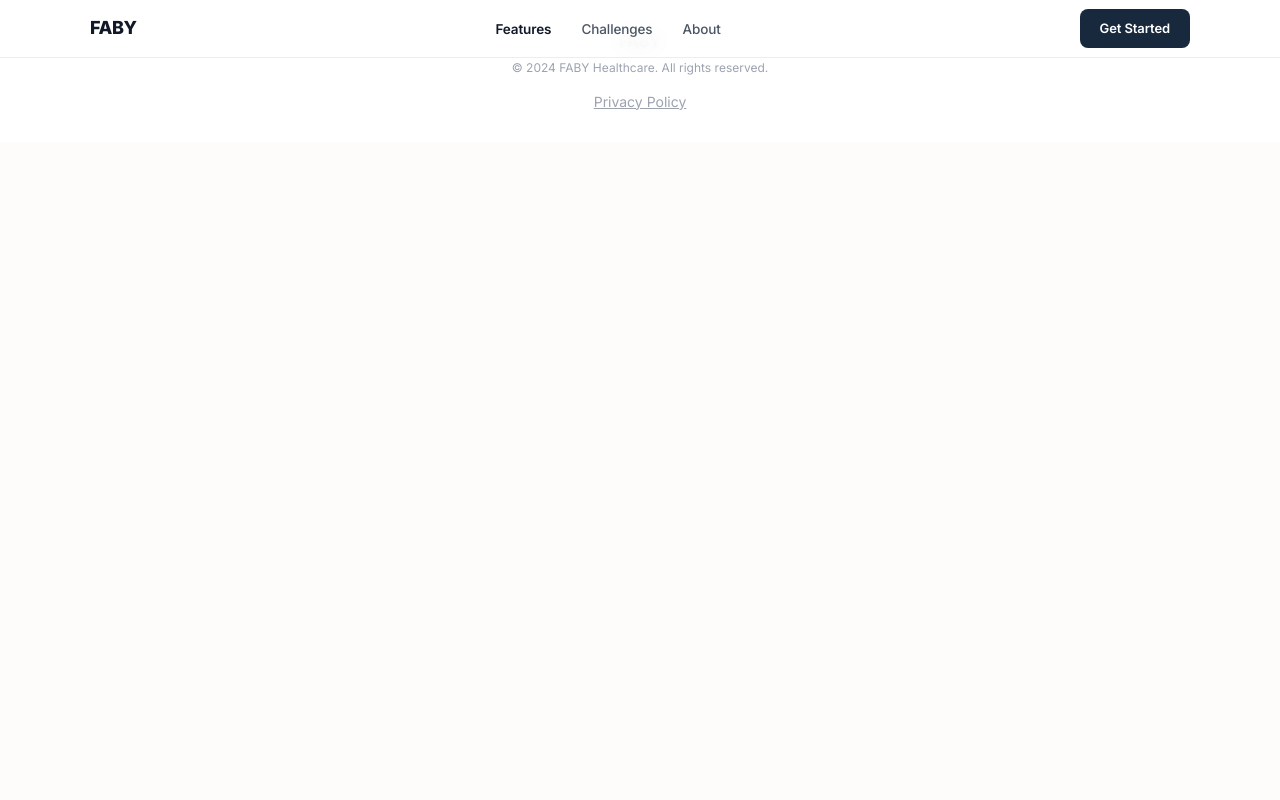
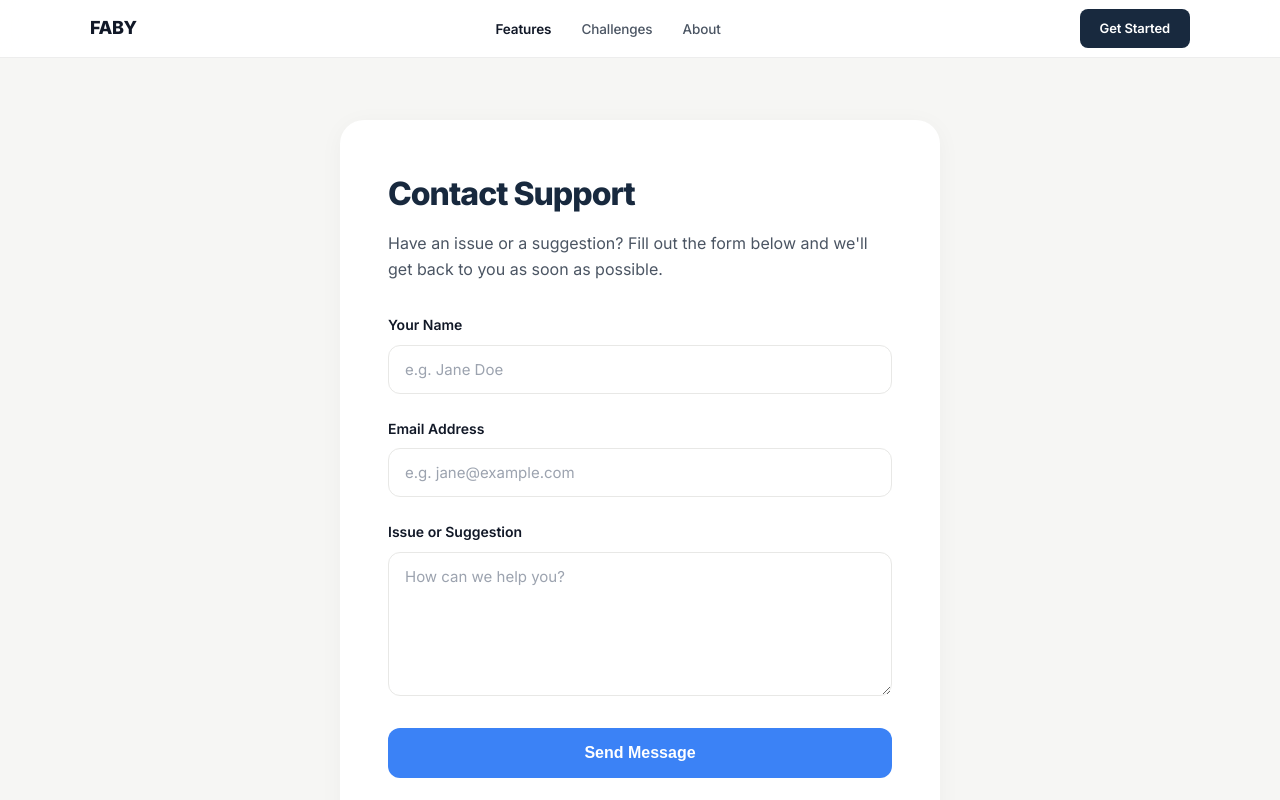
Before and after one commit to Adarsh0864/Faby-webapp, a React (Vite) app: page /support in a window 1280 px wide. Shown: the top 800 px of the page. Built offline with nearby package versions, Linux system fonts and the light colour scheme.

Commit message:
Add Support page with Web3Forms integration

```diff
--- a/src/App.jsx
+++ b/src/App.jsx
@@ -4,7 +4,7 @@ import './index.css';
 import heroImage from './assets/hero-family.png';
 import { homeImg, growTrackImg, mileImg, vacciImg, exportImg, talkImg } from './screenImages';
 import PrivacyPolicy from './PrivacyPolicy';
-
+import Support from './Support';
 /* ─── FAMILY ILLUSTRATED SVG ─────────────────────────── */
 function FamilyIllustration() {
   return (
@@ -624,8 +624,9 @@ function Footer() {
             FABY
           </div>
           <p>© 2024 FABY Healthcare. All rights reserved.</p>
-          <div style={{ marginTop: '12px' }}>
+          <div style={{ marginTop: '12px', display: 'flex', gap: '16px', justifyContent: 'center' }}>
             <Link to="/privacy-policy" style={{ color: 'var(--text-3)', fontSize: '14px', textDecoration: 'underline' }}>Privacy Policy</Link>
+            <Link to="/support" style={{ color: 'var(--text-3)', fontSize: '14px', textDecoration: 'underline' }}>Support</Link>
           </div>
         </div>
       </div>
@@ -809,6 +810,7 @@ export default function App() {
         <Routes>
           <Route path="/" element={<Home />} />
           <Route path="/privacy-policy" element={<PrivacyPolicy />} />
+          <Route path="/support" element={<Support />} />
         </Routes>
       </main>
       <Footer />
--- /dev/null
+++ b/src/Support.css
@@ -0,0 +1,138 @@
+.support-page {
+  padding: 120px 20px 80px;
+  background-color: var(--gray-bg);
+  min-height: 100vh;
+}
+
+.support-container {
+  max-width: 600px;
+  margin: 0 auto;
+  background: var(--white);
+  padding: 48px;
+  border-radius: 24px;
+  box-shadow: 0 4px 24px rgba(0, 0, 0, 0.04);
+}
+
+.support-container h1 {
+  font-size: 32px;
+  font-weight: 800;
+  color: var(--navy);
+  margin-bottom: 12px;
+  letter-spacing: -1px;
+}
+
+.support-subtitle {
+  font-size: 16px;
+  color: var(--text-2);
+  margin-bottom: 32px;
+  line-height: 1.6;
+}
+
+.support-form {
+  display: flex;
+  flex-direction: column;
+  gap: 24px;
+}
+
+.form-group {
+  display: flex;
+  flex-direction: column;
+  gap: 8px;
+}
+
+.form-group label {
+  font-size: 14px;
+  font-weight: 600;
+  color: var(--text-1);
+}
+
+.form-group input,
+.form-group textarea {
+  width: 100%;
+  padding: 14px 16px;
+  border: 1px solid var(--border);
+  border-radius: 12px;
+  background: var(--white);
+  font-family: inherit;
+  font-size: 15px;
+  color: var(--text-1);
+  transition: all 0.2s ease;
+}
+
+.form-group input::placeholder,
+.form-group textarea::placeholder {
+  color: var(--text-3);
+}
+
+.form-group input:focus,
+.form-group textarea:focus {
+  outline: none;
+  border-color: var(--blue);
+  box-shadow: 0 0 0 4px var(--blue-faint);
+}
+
+.form-group input:disabled,
+.form-group textarea:disabled {
+  background: var(--gray-bg);
+  cursor: not-allowed;
+  opacity: 0.7;
+}
+
+.btn-submit {
+  display: inline-flex;
+  align-items: center;
+  justify-content: center;
+  background: var(--blue);
+  color: var(--white);
+  font-weight: 600;
+  font-size: 16px;
+  padding: 16px 24px;
+  border-radius: 12px;
+  border: none;
+  cursor: pointer;
+  transition: all 0.2s ease;
+  margin-top: 8px;
+}
+
+.btn-submit:hover:not(:disabled) {
+  background: var(--navy);
+  transform: translateY(-2px);
+  box-shadow: 0 8px 24px rgba(24, 41, 62, 0.15);
+}
+
+.btn-submit:disabled {
+  background: var(--text-3);
+  cursor: not-allowed;
+  opacity: 0.8;
+}
+
+/* Alerts */
+.alert {
+  padding: 16px;
+  border-radius: 12px;
+  font-size: 14px;
+  font-weight: 500;
+  margin-bottom: 24px;
+  line-height: 1.5;
+}
+
+.alert.success {
+  background-color: #ecfdf5;
+  color: #065f46;
+  border: 1px solid #a7f3d0;
+}
+
+.alert.error {
+  background-color: #fef2f2;
+  color: #991b1b;
+  border: 1px solid #fecaca;
+}
+
+@media (max-width: 768px) {
+  .support-container {
+    padding: 32px 24px;
+  }
+  .support-container h1 {
+    font-size: 28px;
+  }
+}
--- /dev/null
+++ b/src/Support.jsx
@@ -0,0 +1,111 @@
+import React, { useState, useEffect } from 'react';
+import './Support.css';
+
+export default function Support() {
+  const [status, setStatus] = useState(''); // '', 'loading', 'success', 'error'
+
+  useEffect(() => {
+    window.scrollTo(0, 0);
+  }, []);
+
+  const handleSubmit = async (e) => {
+    e.preventDefault();
+    setStatus('loading');
+
+    const formData = new FormData(e.target);
+    // TODO: The user needs to replace this placeholder with their real Web3Forms Access Key
+    formData.append("access_key", "YOUR_WEB3FORMS_ACCESS_KEY_HERE");
+
+    try {
+      const response = await fetch("https://api.web3forms.com/submit", {
+        method: "POST",
+        body: formData
+      });
+
+      const data = await response.json();
+
+      if (data.success) {
+        setStatus('success');
+        e.target.reset();
+      } else {
+        console.error("Web3Forms Error:", data);
+        setStatus('error');
+      }
+    } catch (err) {
+      console.error("Fetch Error:", err);
+      setStatus('error');
+    }
+  };
+
+  return (
+    <div className="support-page">
+      <div className="support-container">
+        <h1>Contact Support</h1>
+        <p className="support-subtitle">
+          Have an issue or a suggestion? Fill out the form below and we'll get back to you as soon as possible.
+        </p>
+
+        {status === 'success' && (
+          <div className="alert success">
+            ✅ Thank you! Your message has been sent successfully. We will be in touch soon.
+          </div>
+        )}
+
+        {status === 'error' && (
+          <div className="alert error">
+            ❌ Oops! Something went wrong while sending your message. Please try again later.
+          </div>
+        )}
+
+        <form className="support-form" onSubmit={handleSubmit}>
+          {/* Honeypot to prevent spam */}
+          <input type="checkbox" name="botcheck" style={{ display: 'none' }} />
+
+          <div className="form-group">
+            <label htmlFor="name">Your Name</label>
+            <input
+              type="text"
+              id="name"
+              name="name"
+              placeholder="e.g. Jane Doe"
+              required
+              disabled={status === 'loading'}
+            />
+          </div>
+
+          <div className="form-group">
+            <label htmlFor="email">Email Address</label>
+            <input
+              type="email"
+              id="email"
+              name="email"
+              placeholder="e.g. jane@example.com"
+              required
+              disabled={status === 'loading'}
+            />
+          </div>
+
+          <div className="form-group">
+            <label htmlFor="message">Issue or Suggestion</label>
+            <textarea
+              id="message"
+              name="message"
+              rows="6"
+              placeholder="How can we help you?"
+              required
+              disabled={status === 'loading'}
+            ></textarea>
+          </div>
+
+          <button
+            type="submit"
+            className="btn-submit"
+            disabled={status === 'loading'}
+          >
+            {status === 'loading' ? 'Sending...' : 'Send Message'}
+          </button>
+        </form>
+      </div>
+    </div>
+  );
+}
```
